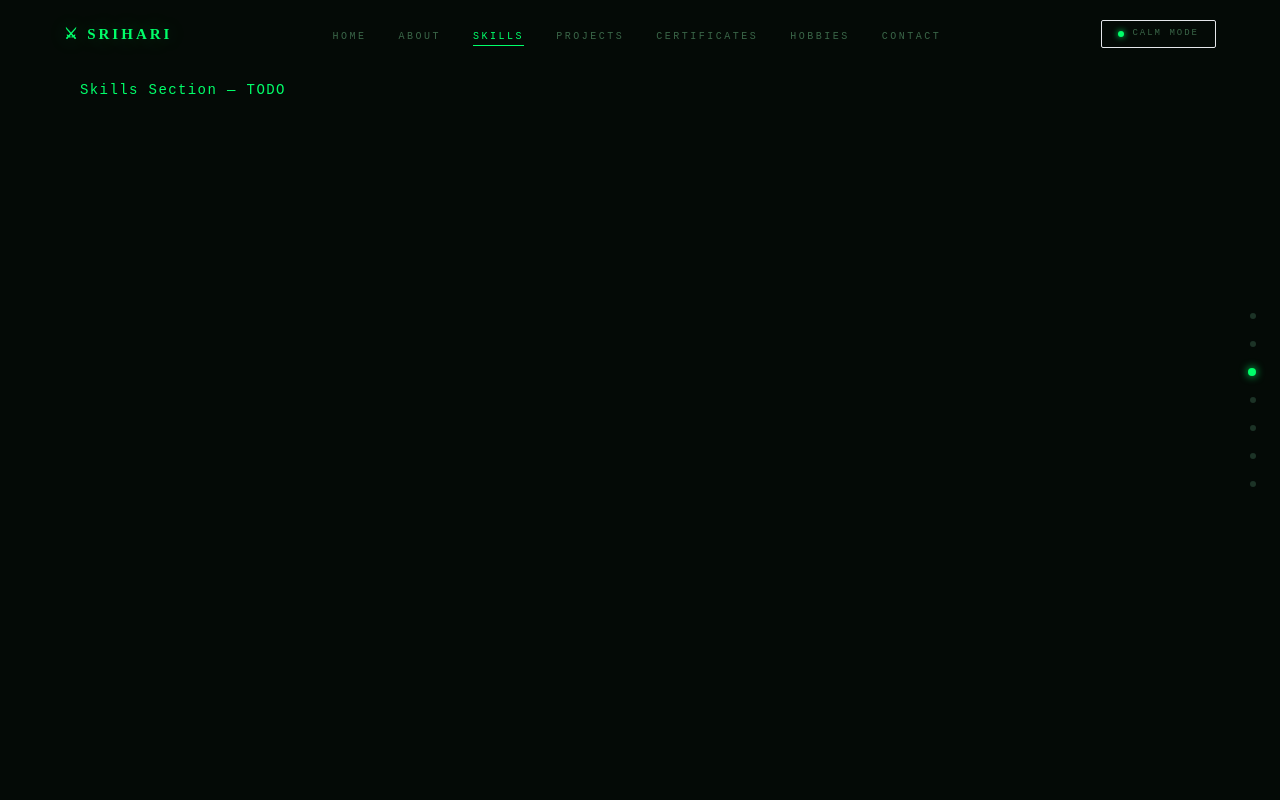
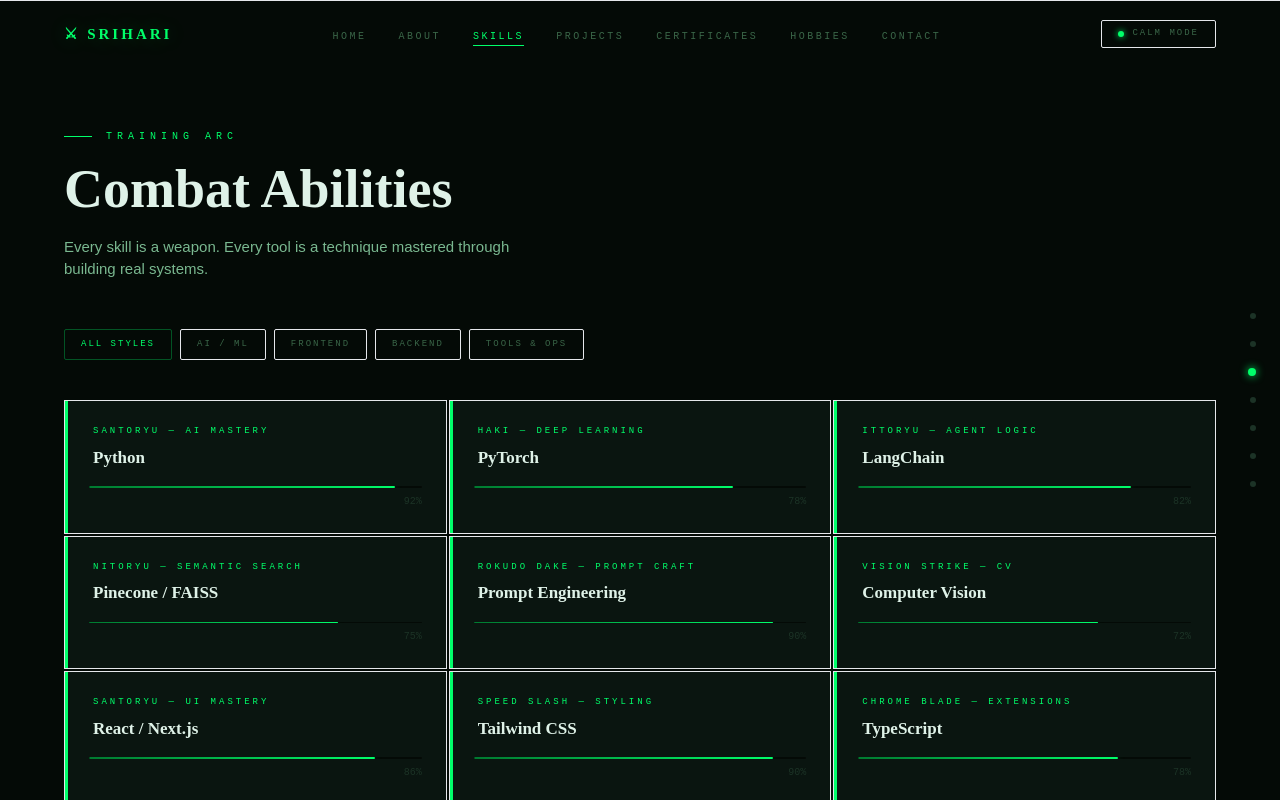
Before and after one commit to haricodes2970/srihari-portfolio, a Next.js app: page /skills in a window 1280 px wide. Shown: the top 800 px of the page. Built offline with nearby package versions, Linux system fonts and the light colour scheme.

Commit message:
feat: skills section complete

```diff
--- a/src/components/sections/Skills.tsx
+++ b/src/components/sections/Skills.tsx
@@ -1,30 +1,182 @@
-// ============================================================
-// SKILLS SECTION — srihari-portfolio
-// ============================================================
-// PHASE 1 — Layout     : filter tabs + card grid
-// PHASE 2 — Cards      : style name, skill name, category, bar
-// PHASE 3 — Animation  : bar fills on scroll reveal (IntersectionObserver)
-// PHASE 4 — Filter     : tab switching hides/shows categories
-//                        (ai | frontend | backend | tools | all)
-// DATA: import { skills } from "@/lib/data"
-// ============================================================
-
 "use client";
 
+import { useState, useRef, useEffect } from "react";
+import { motion } from "framer-motion";
 import Footer from "@/components/shared/Footer";
+import { skills } from "@/lib/data";
+import type { SkillCategory } from "@/types";
 
+// ── Filter tabs ───────────────────────────────────────────
+const TABS: { label: string; value: SkillCategory | "all" }[] = [
+  { label: "All Styles",  value: "all"      },
+  { label: "AI / ML",     value: "ai"       },
+  { label: "Frontend",    value: "frontend" },
+  { label: "Backend",     value: "backend"  },
+  { label: "Tools & Ops", value: "tools"    },
+];
+
+// ── Single skill card ─────────────────────────────────────
+function SkillCard({
+  styleName,
+  name,
+  level,
+  delay,
+}: {
+  styleName: string;
+  name: string;
+  level: number;
+  delay: number;
+}) {
+  const barRef = useRef<HTMLDivElement>(null);
+  const [filled, setFilled] = useState(false);
+
+  // Fill bar when card enters viewport
+  useEffect(() => {
+    const el = barRef.current;
+    if (!el) return;
+    const obs = new IntersectionObserver(
+      ([entry]) => { if (entry.isIntersecting) { setFilled(true); obs.disconnect(); } },
+      { threshold: 0.4 }
+    );
+    obs.observe(el);
+    return () => obs.disconnect();
+  }, []);
+
+  return (
+    <motion.div
+      initial={{ opacity: 0, y: 20 }}
+      whileInView={{ opacity: 1, y: 0 }}
+      viewport={{ once: true, margin: "-40px" }}
+      transition={{ duration: 0.6, delay, ease: [0.16, 1, 0.3, 1] }}
+      className="group bg-surface border border-green-core/8 p-5 sm:p-6
+                 relative overflow-hidden
+                 transition-colors duration-250
+                 hover:bg-card-h hover:border-green-core/20"
+    >
+      {/* Left accent bar */}
+      <div
+        className="absolute top-0 left-0 w-[3px] bg-green-core
+                   transition-all duration-350 ease-out"
+        style={{ height: filled ? "100%" : "0%" }}
+      />
+
+      {/* Style name */}
+      <p className="font-mono text-[9px] tracking-[3px] uppercase text-green-core mb-1.5 pl-1">
+        {styleName}
+      </p>
+
+      {/* Skill name */}
+      <h3 className="font-display font-bold text-text-primary mb-0.5 pl-1"
+          style={{ fontSize: "clamp(15px, 2vw, 17px)" }}>
+        {name}
+      </h3>
+
+      {/* Bar track */}
+      <div ref={barRef} className="mt-4 h-[1.5px] bg-void rounded-full overflow-hidden">
+        <div
+          className="h-full rounded-full"
+          style={{
+            width: filled ? `${level}%` : "0%",
+            background: "linear-gradient(90deg, #007a30, #00ff6a)",
+            boxShadow: "0 0 8px rgba(0,255,106,0.4)",
+            transition: `width 1.3s cubic-bezier(0.16,1,0.3,1) ${delay * 0.3}s`,
+          }}
+        />
+      </div>
+
+      {/* Level */}
+      <p className="font-mono text-[10px] text-text-dim mt-1.5 text-right">{level}%</p>
+    </motion.div>
+  );
+}
+
+// ── Main section ──────────────────────────────────────────
 export default function Skills() {
+  const [active, setActive] = useState<SkillCategory | "all">("all");
+
+  const filtered = active === "all"
+    ? skills
+    : skills.filter((s) => s.category === active);
+
   return (
     <>
-      <section id="skills" className="min-h-screen">
-        {/* TODO Phase 1: SectionHeader eyebrow="Training Arc" title="Combat Abilities" */}
-        {/* TODO Phase 4: Filter tabs */}
-        {/* TODO Phase 2: skills.map → SkillCard */}
-        {/* TODO Phase 3: Bar fill animation on intersect */}
+      <section
+        id="skills"
+        className="min-h-screen bg-void border-t border-green-core/8
+                   px-5 sm:px-8 md:px-16 pt-28 sm:pt-32 pb-16 sm:pb-20"
+      >
+        {/* Section header */}
+        <motion.div
+          initial={{ opacity: 0, y: 20 }}
+          whileInView={{ opacity: 1, y: 0 }}
+          viewport={{ once: true }}
+          transition={{ duration: 0.7, ease: [0.16, 1, 0.3, 1] }}
+          className="mb-10 sm:mb-12"
+        >
+          <div className="eyebrow mb-3">Training Arc</div>
+          <h2
+            className="font-display font-bold text-text-primary leading-tight"
+            style={{ fontSize: "clamp(28px, 5vw, 54px)" }}
+          >
+            Combat Abilities
+          </h2>
+          <p className="text-text-secondary font-ui font-light mt-3 max-w-md"
+             style={{ fontSize: "clamp(13px, 1.6vw, 15px)" }}>
+            Every skill is a weapon. Every tool is a technique mastered through
+            building real systems.
+          </p>
+        </motion.div>
 
-        <p className="text-green-core font-mono text-sm tracking-widest p-20">
-          Skills Section — TODO
-        </p>
+        {/* Filter tabs */}
+        <motion.div
+          initial={{ opacity: 0, y: 12 }}
+          whileInView={{ opacity: 1, y: 0 }}
+          viewport={{ once: true }}
+          transition={{ duration: 0.6, delay: 0.1, ease: [0.16, 1, 0.3, 1] }}
+          className="flex flex-wrap gap-2 mb-8 sm:mb-10"
+        >
+          {TABS.map((tab) => (
+            <button
+              key={tab.value}
+              onClick={() => setActive(tab.value)}
+              className={`
+                font-mono text-[9px] tracking-[2px] uppercase
+                px-4 py-2 rounded-sm border
+                transition-all duration-200
+                ${active === tab.value
+                  ? "text-green-core border-green-core/30 bg-green-core/8"
+                  : "text-text-muted border-green-core/8 hover:text-text-secondary hover:border-green-core/15"
+                }
+              `}
+            >
+              {tab.label}
+            </button>
+          ))}
+        </motion.div>
+
+        {/* Skills grid */}
+        <div className="grid grid-cols-1 sm:grid-cols-2 lg:grid-cols-3 gap-[2px]">
+          {filtered.map((skill, i) => (
+            <SkillCard
+              key={skill.name}
+              styleName={skill.styleName}
+              name={skill.name}
+              level={skill.level}
+              delay={i * 0.04}
+            />
+          ))}
+        </div>
+
+        {/* Count */}
+        <motion.p
+          initial={{ opacity: 0 }}
+          whileInView={{ opacity: 1 }}
+          viewport={{ once: true }}
+          transition={{ duration: 0.6, delay: 0.3 }}
+          className="font-mono text-[9px] tracking-[3px] uppercase text-text-dim mt-8 text-right"
+        >
+          {filtered.length} / {skills.length} abilities
+        </motion.p>
       </section>
       <Footer />
     </>
```
